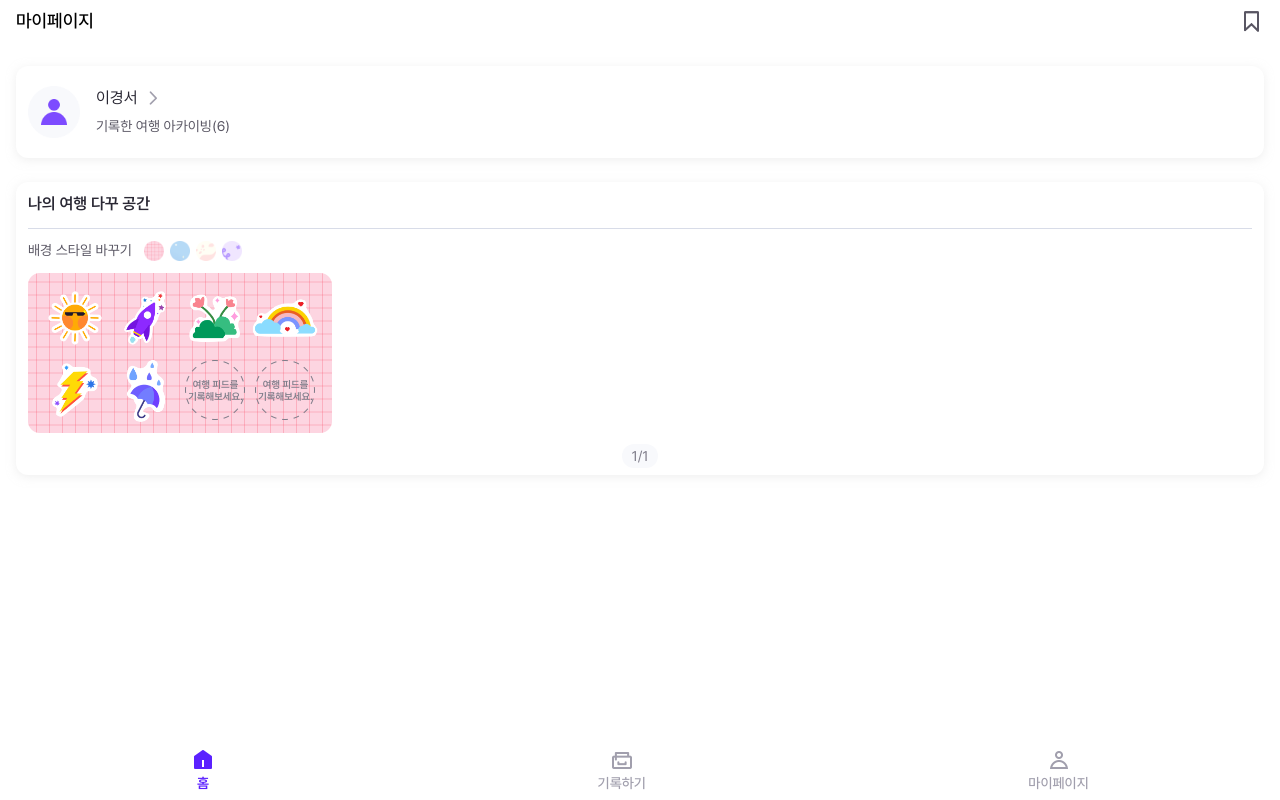
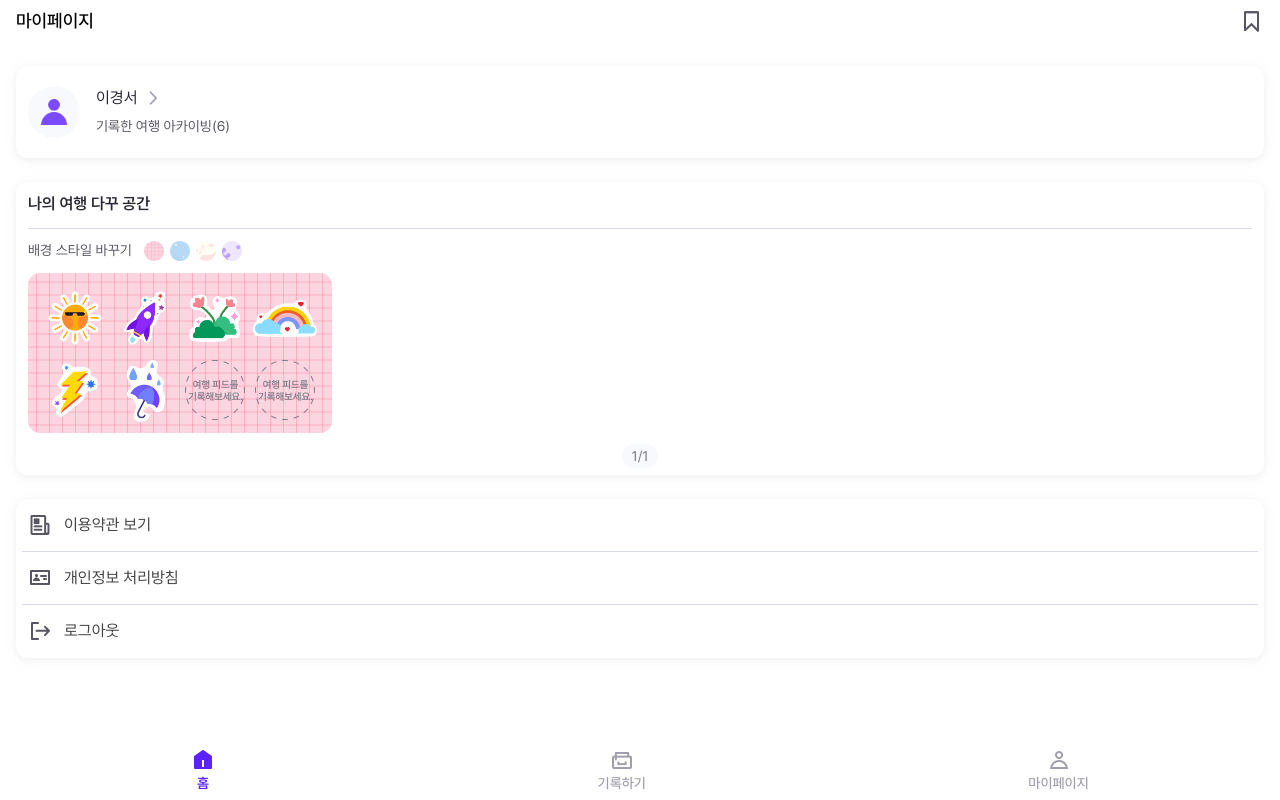
Before and after one commit to dnd-side-project/dnd-6th-8-frontend, a React (Create React App) app: page /mypage in a window 1280 px wide. Built offline with nearby package versions, Linux system fonts and the light colour scheme.

Commit message:
feat: 메뉴 component(#10)

```diff
--- /dev/null
+++ b/src/components/MyPage/Menu.scss
@@ -0,0 +1,32 @@
+@import '../../styles/utils.scss';
+
+.menu-wrapper{
+    width:100%;
+    margin-top:2.4rem;
+    padding:0.8rem 0.6rem;
+    border-radius: 1.2rem;
+    box-shadow: 0 0.2rem 1rem 0 rgba(224, 224, 224, 0.5);
+    background-color: white;
+    .menu{
+        padding:0.6rem 0.6rem 1.4rem;
+        border-bottom:0.1rem solid $black30;
+        display: flex;
+        img{
+            width:2.4rem;
+            margin-right:1.2rem;
+        }
+        span{
+            font-family: Pretendard-Regular;
+            font-size:1.6rem;
+            line-height:2.4rem;
+            color:$greyishBrown;
+        }
+        &+.menu{
+            margin-top:0.8rem;
+        }
+        &:last-child{
+            border-bottom:none;
+            padding-bottom:0.7rem;
+        }
+    }
+}
--- /dev/null
+++ b/src/components/MyPage/Menu.tsx
@@ -0,0 +1,23 @@
+import React from 'react';
+import './Menu.scss';
+
+function Menu() {
+  return (
+    <div className="menu-wrapper">
+      <div className="menu">
+        <img src="imgs/MyPage/ic_terms.png" alt="terms" />
+        <span>이용약관 보기</span>
+      </div>
+      <div className="menu">
+        <img src="imgs/MyPage/ic_Personal information.png" alt="personal information" />
+        <span>개인정보 처리방침</span>
+      </div>
+      <div className="menu">
+        <img src="imgs/MyPage/ic_loginout.png" alt="logout" />
+        <span>로그아웃</span>
+      </div>
+    </div>
+  );
+}
+
+export default Menu;
--- a/src/pages/MyPage/MyPage.tsx
+++ b/src/pages/MyPage/MyPage.tsx
@@ -1,6 +1,7 @@
 import React from 'react';
 import Header from '../../components/common/Header';
 import NavigationBar from '../../components/common/NavigationBar';
+import Menu from '../../components/MyPage/Menu';
 import Sticker from '../../components/MyPage/Sticker';
 import UserInfo from '../../components/MyPage/UserInfo';
 import './MyPage.scss';
@@ -14,6 +15,7 @@ function MyPage() {
       <main>
         <UserInfo />
         <Sticker />
+        <Menu />
       </main>
       <footer>
         <NavigationBar />
```
